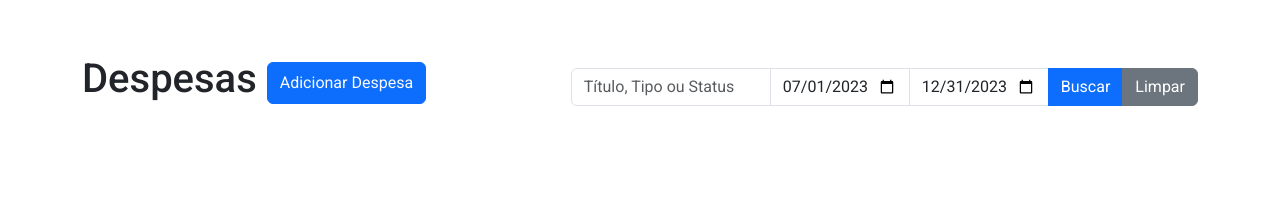
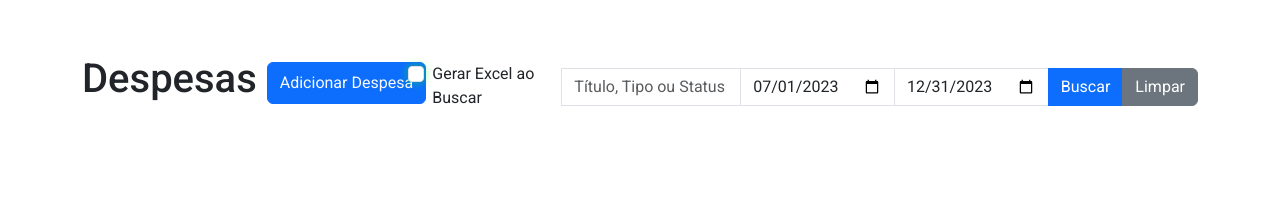
Before and after one commit to elinaldosoft/gastemenos, a Django app: page /dashboard in a window 1280 px wide. Shown: the part 374-598 px from the top of the page. Run offline with Django 4.2, Linux system fonts and the light colour scheme; the visitor is signed in with stand-in values (Sample User, id 1); data that the repository does not hold is empty; some libraries are stand-ins or nearby versions.

Commit message:
Corrigindo paginação e add opção para baixar excel na busca

```diff
--- a/app/financial/views.py
+++ b/app/financial/views.py
@@ -1,7 +1,9 @@
 import calendar
 import locale
+from collections import defaultdict
 from datetime import datetime, timedelta
 
+import openpyxl
 from django.db.models.functions import ExtractMonth
 from django.views import View
 from django.contrib import messages
@@ -69,6 +71,54 @@
 
         return query
 
+    def generate_excel_data(self, queryset):
+        workbook = openpyxl.Workbook()
+        worksheet = workbook.active
+
+        worksheet.append(['ID', 'Título', 'Tipo', 'Vencimento', 'Valor', 'Status', 'Pago em:'])
+
+        type_expense_dict = defaultdict(str)
+
+        type_expenses = TypeExpense.objects.all()
+
+        for type_expense in type_expenses:
+            type_expense_dict[type_expense.id] = type_expense.name
+
+        status_dict = dict(Expense.STATUS_EXPENSE)
+
+        for expense in queryset:
+            worksheet.append(
+                [
+                    expense.id,
+                    expense.title,
+                    type_expense_dict[expense.type_id],
+                    expense.expires_at,
+                    'R$ ' + str(expense.amount).replace('.', ','),
+                    status_dict.get(expense.status, ('Desconhecido')),
+                    expense.paid_at.strftime('%Y-%m-%d') if expense.paid_at else None,
+                ]
+            )
+
+        return workbook
+
+    def download_excel(self, request, queryset):
+        workbook = self.generate_excel_data(queryset)
+        response = HttpResponse(content_type='application/vnd.openxmlformats-officedocument.spreadsheetml.sheet')
+        response['Content-Disposition'] = 'attachment; filename=despesas.xlsx'
+        workbook.save(response)
+
+        return response
+
+    def get(self, request, *args, **kwargs):
+        queryset = self.get_queryset()
+
+        generate_excel = self.request.GET.get('generate_excel')
+        if generate_excel == 'true':
+            response = self.download_excel(request, queryset)
+            return response
+
+        return super().get(request, *args, **kwargs)
+
     def get_context_data(self, **kwargs):
         context = super().get_context_data(**kwargs)
 
@@ -128,6 +178,7 @@
                 messages.success(request, "Despesa criada com sucesso.")
             return redirect(reverse("dashboard"))
         return render(request, self.template_name)
+
 
 class FinancialDeleteView(View):
     template_name = "financial/remove.html"
--- a/templates/base.html
+++ b/templates/base.html
@@ -252,6 +252,10 @@
   .card {
     margin-top: 20px;
   }
+
+  .form-check-input[type="checkbox"] {
+    box-shadow: 0 0 10px rgba(0, 255, 0, 0.5);
+  }
 </style>
 
 <!-- Custom styles for this template -->
--- a/templates/financial/dashboard.html
+++ b/templates/financial/dashboard.html
@@ -28,12 +28,18 @@
                 <a href="{% url 'create_or_edit_expense' %}" style="padding: 8px 12px;" class="link-primary btn btn-primary text-light">Adicionar Despesa</a>
             </div>
         </div>
-        <div class="col-lg-4 justify-content-lg-end" style="display: flex; align-content: center;">
-            <form action="{% url 'dashboard' %}" method="get"  style="display: flex; align-items: center;">
-                <div class="input-group" style="flex-wrap: nowrap;">
-                    <input type="text" name="search" value="{{ request.GET.search }}" class="form-control" style="width: 200px;" placeholder="Título, Tipo ou Status" aria-label="Buscar" aria-describedby="button-addon2">
-                    <input type="date" name="start_date" class="form-control" style="width: 140px;" placeholder="Data inicial" aria-label="Data inicial" value="{{ start_date }}">
-                    <input type="date" name="end_date" class="form-control" style="width: 140px;" placeholder="Data final" aria-label="Data final" value="{{ end_date }}">
+        <div class="col-lg-4 justify-content-lg-end" style="display: flex; align-items: center;">
+            <form action="{% url 'dashboard' %}" method="get" style="display: flex; align-items: center;">
+                <div class="input-group align-items-center" style="flex-wrap: nowrap;">
+                    <div class="form-check">
+                        <input class="form-check-input" type="checkbox" name="generate_excel" value="true" id="generate_excel">
+                        <label class="form-check-label" for="generate_excel">
+                            Gerar Excel ao Buscar
+                        </label>
+                    </div>
+                    <input type="text" name="search" value="{{ request.GET.search }}" class="form-control" style="width: 210px;" placeholder="Título, Tipo ou Status" aria-label="Buscar" aria-describedby="button-addon2">
+                    <input type="date" name="start_date" class="form-control" style="width: 180px;" placeholder="Data inicial" aria-label="Data inicial" value="{{ start_date }}">
+                    <input type="date" name="end_date" class="form-control" style="width: 180px;" placeholder="Data final" aria-label="Data final" value="{{ end_date }}">
                     <button class="btn btn btn-primary" type="submit"><i class="fas fa-search"></i>Buscar <i class="fas fa-search"></i></button>
                     <a href="." class="btn btn-secondary">Limpar</a>
                 </div>
```
Also changed, not shown: templates/includes/expenses_table.html (+4 -3 lines).
